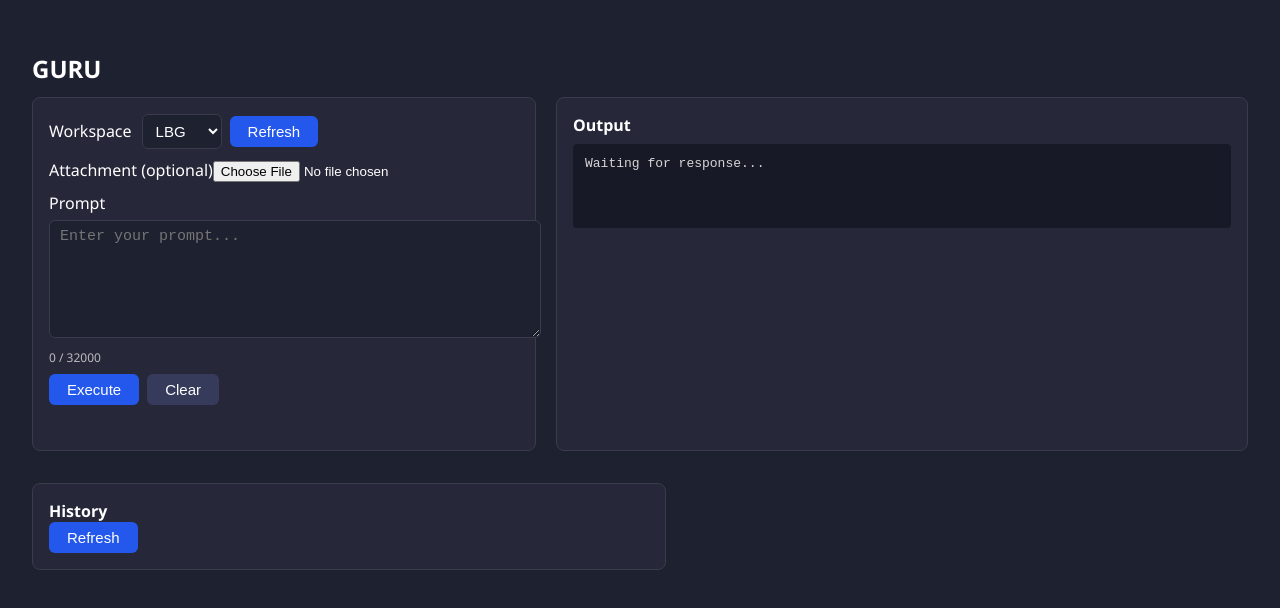
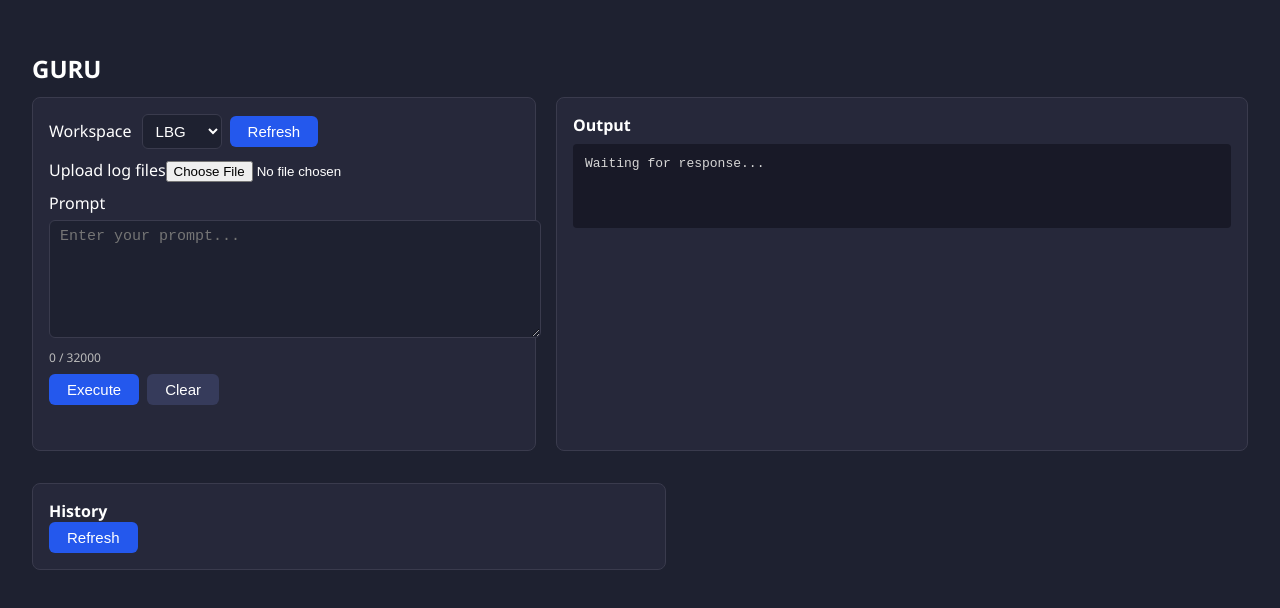
Before and after one commit to aayush-ofss/ams-ui-integration, a React (Create React App) app in the folder frontend/: page / in a window 1280 px wide. Shown: the top 608 px of the page. Built offline with nearby package versions, Linux system fonts and the light colour scheme; no server answers.

Commit message:
Update App.js

```diff
--- a/frontend/src/App.js
+++ b/frontend/src/App.js
@@ -65,7 +65,7 @@ function App() {
             <button style={{ ...btnStyle, marginLeft: 8 }}>Refresh</button>
           </div>
           <div style={{ marginBottom: 10 }}>
-            <label>Attachment (optional)</label>
+            <label>Upload log files</label>
             <input type="file"
               style={{ color: "#fff" }}
               onChange={e => setFile(e.target.files[0])}
```
